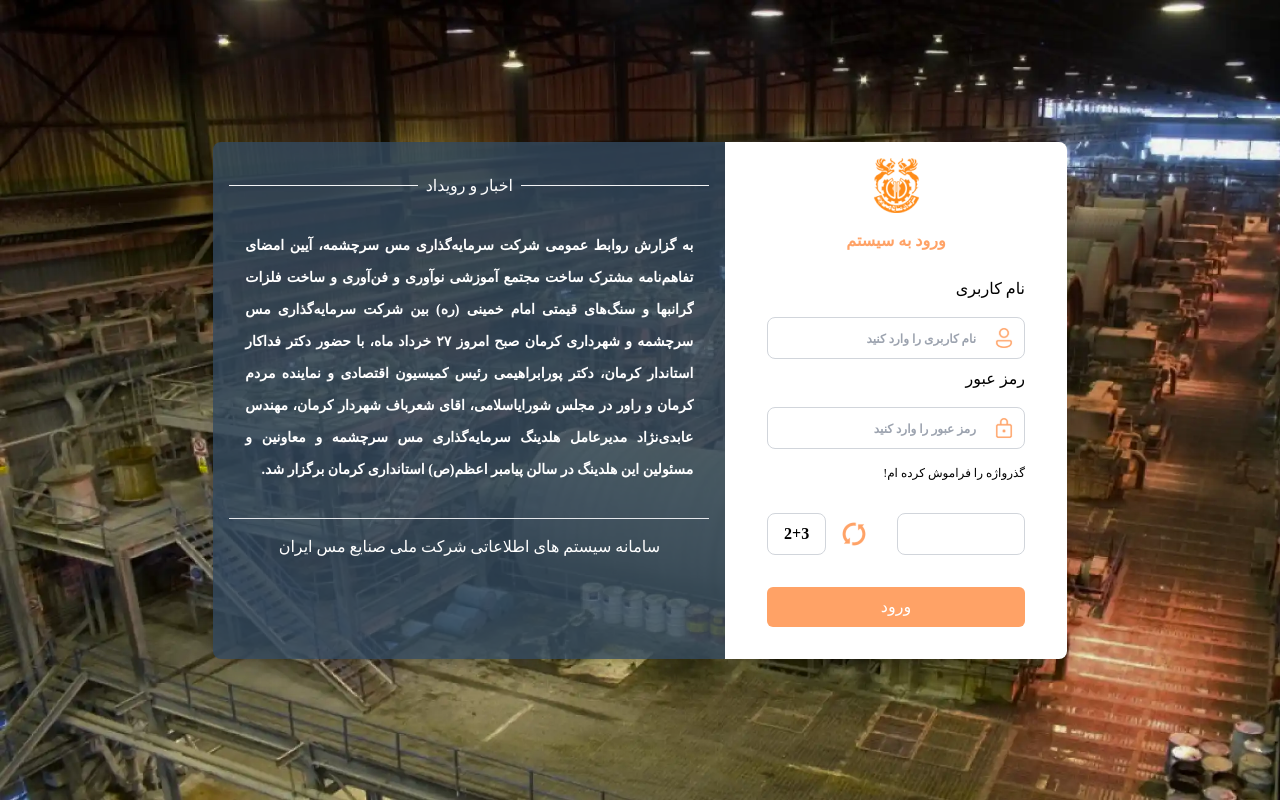
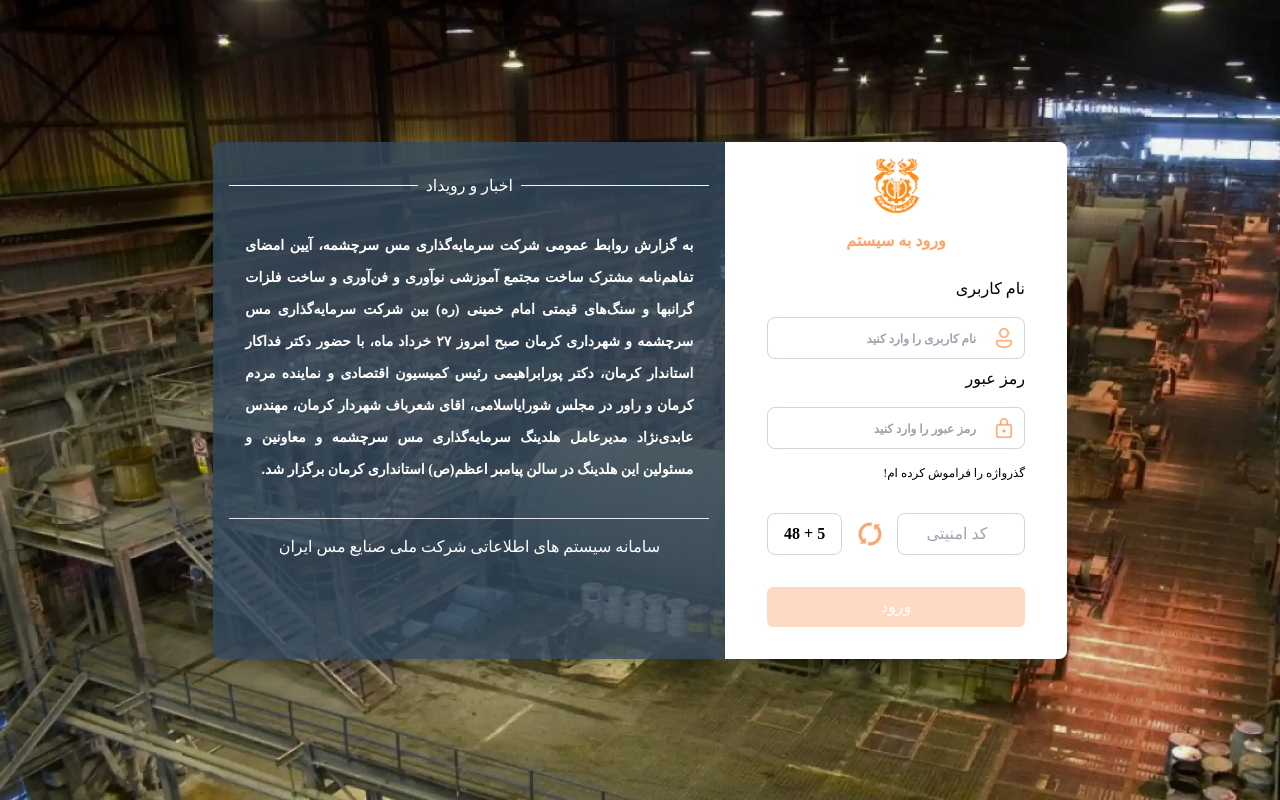
Before and after one commit to milad7212/loginPage, a Vue app: page / in a window 1280 px wide. Built offline with nearby package versions, Linux system fonts and the light colour scheme; a web font is replaced by a local one.

Commit message:
add input check

```diff
--- a/src/App.vue
+++ b/src/App.vue
@@ -11,18 +11,18 @@
         <span class="text-[#FFA266] font-black my-4">ورود به سیستم</span>
         <div class="">
           <span class="block mb-4 my-2">نام کاربری</span>
-          <div class="flex p-2 rounded-lg border border-gray-300">
-            <img class="w-6 h-6" src="./assets/icons/userIcon.svg" />
+          <div class="flex p-2 rounded-lg border border-gray-300 group">
+            <img class="w-6 h-6 group-hover:animate-bounce" src="./assets/icons/userIcon.svg" />
             <input
-              class="placeholder:text-xs placeholder:font-bold pr-4 outline-none"
+              class="placeholder:text-xs placeholder:font-bold pr-4 outline-none "
               type="text"
               placeholder="نام کاربری را وارد کنید"
             />
           </div>
 
           <span class="block mb-4 my-2">رمز عبور</span>
-          <div class="flex p-2 rounded-lg border border-gray-300">
-            <img class="w-6 h-6" src="./assets/icons/lockIcon.svg" />
+          <div class="flex p-2 rounded-lg border border-gray-300 group">
+            <img class="w-6 h-6 group-hover:animate-pulse" src="./assets/icons/lockIcon.svg" />
             <input
               class="placeholder:text-xs placeholder:font-bold pr-4 outline-none"
               type="password"
@@ -30,28 +30,46 @@
             />
           </div>
 
-          <p class="text-xs text-decoration-underline cursor-pointer my-4 mb-8 hover:font-black transition-all duration-150 ease-in">
+          <p
+            class="text-xs text-decoration-underline cursor-pointer my-4 mb-8 hover:font-black transition-all duration-150 ease-in"
+          >
             گذرواژه را فراموش کرده ام!
           </p>
           <div class="flex justify-between items-center mb-4">
             <input
-              class="p-2 rounded-lg border w-32 border-gray-300 pr-4 outline-none text-left"
+              class="p-2 rounded-lg border w-32 border-gray-300 pr-4 outline-none text-center"
               type="text"
+              placeholder="کد امنیتی"
+              v-model="sumRandomNumbers"
             />
-            <div class="flex items-center ">
+            <div class="flex items-center">
               <img
+                @click="changeNumbers"
                 class="w-6 h-6 ml-4 cursor-pointer hover:scale-95 active:scale-110"
                 src="./assets/icons/refreshIcon.svg"
               />
               <div
-                class="p-2 rounded-lg border border-gray-300 px-4 font-black"
+                class="p-2 rounded-lg border border-gray-300 px-4 font-black select-none"
               >
-                <span>2</span><span>+</span><span>3</span>
+                <span>{{ randomNum1 }}</span
+                ><span class="mx-1">+</span><span>{{ randomNum2 }}</span>
               </div>
             </div>
           </div>
           <button
-            class="bg-[#FFA266] text-white w-full my-4 py-2 rounded-md active:scale-95 transition-all duration-150 ease-in"
+            :disabled="isDisabledBtn"
+            :class="[
+              'text-white',
+              'w-full',
+              'my-4',
+              'py-2',
+              'rounded-md',
+              'active:scale-95',
+              'transition-all',
+              'duration-150',
+              'ease-in',
+              isDisabledBtn ? 'cursor-not-allowed bg-[#FFA266]/40' : 'bg-[#FFA266]',
+            ]"
           >
             ورود
           </button>
@@ -82,8 +100,44 @@
   </div>
 </template>
 
-<script setup>
+<script>
 import backgroundImage from "./assets/background.webp";
+import InputApp from "./components/InputApp.vue";
+export default {
+  components: {
+    InputApp,
+  },
+  data() {
+    return {
+      randomNum1: Math.floor(Math.random() * 99) + 1,
+      randomNum2: Math.floor(Math.random() * 9) + 1,
+      sumRandomNumbers: "",
+      isDisabledBtn: true,
+      backgroundImage,
+    };
+  },
+  methods: {
+    changeNumbers() {
+      this.randomNum1 = Math.floor(Math.random() * 99) + 1;
+      this.randomNum2 = Math.floor(Math.random() * 9) + 1;
+      this.sumRandomNumbers= ""
+    },
+  },
+
+
+watch: {
+  sumRandomNumbers() {
+    const sumNumber = this.randomNum1 + this.randomNum2;
+    if (sumNumber === parseInt(this.sumRandomNumbers)) {
+
+      this.isDisabledBtn = false;
+    } else {
+      this.isDisabledBtn = true;
+
+    }
+  },
+},
+};
 </script>
 
 <style>
--- a/src/components/HelloWorld.vue
+++ /dev/null
@@ -1,40 +0,0 @@
-<script setup>
-import { ref } from 'vue'
-
-defineProps({
-  msg: String,
-})
-
-const count = ref(0)
-</script>
-
-<template>
-  <h1>{{ msg }}</h1>
-
-  <div class="card">
-    <button type="button" @click="count++">count is {{ count }}</button>
-    <p>
-      Edit
-      <code>components/HelloWorld.vue</code> to test HMR
-    </p>
-  </div>
-
-  <p>
-    Check out
-    <a href="https://vuejs.org/guide/quick-start.html#local" target="_blank"
-      >create-vue</a
-    >, the official Vue + Vite starter
-  </p>
-  <p>
-    Install
-    <a href="https://github.com/vuejs/language-tools" target="_blank">Volar</a>
-    in your IDE for a better DX
-  </p>
-  <p class="read-the-docs">Click on the Vite and Vue logos to learn more</p>
-</template>
-
-<style scoped>
-.read-the-docs {
-  color: #888;
-}
-</style>
--- /dev/null
+++ b/src/components/InputApp.vue
@@ -0,0 +1,35 @@
+<template>
+    <div>
+        <span class="block mb-4 my-2">{{ label }}</span>
+          <div class="flex p-2 rounded-lg border border-gray-300">
+            <img class="w-6 h-6" :src="`../assets/icons/${icon}`" />
+            <input
+              class="placeholder:text-xs placeholder:font-bold pr-4 outline-none"
+              type="text"
+              :placeholder="placeholder"
+            />
+          </div>
+    </div>
+</template>
+
+<script>
+export default {
+  name: 'InputApp',
+  props: {
+    label: String,
+    icon: String,
+    placeholder: String
+
+  },
+  data() {
+    return {
+      greeting: 'Hello'
+    }
+  },
+
+}
+</script>
+
+<style lang="scss" scoped>
+
+</style>
```
